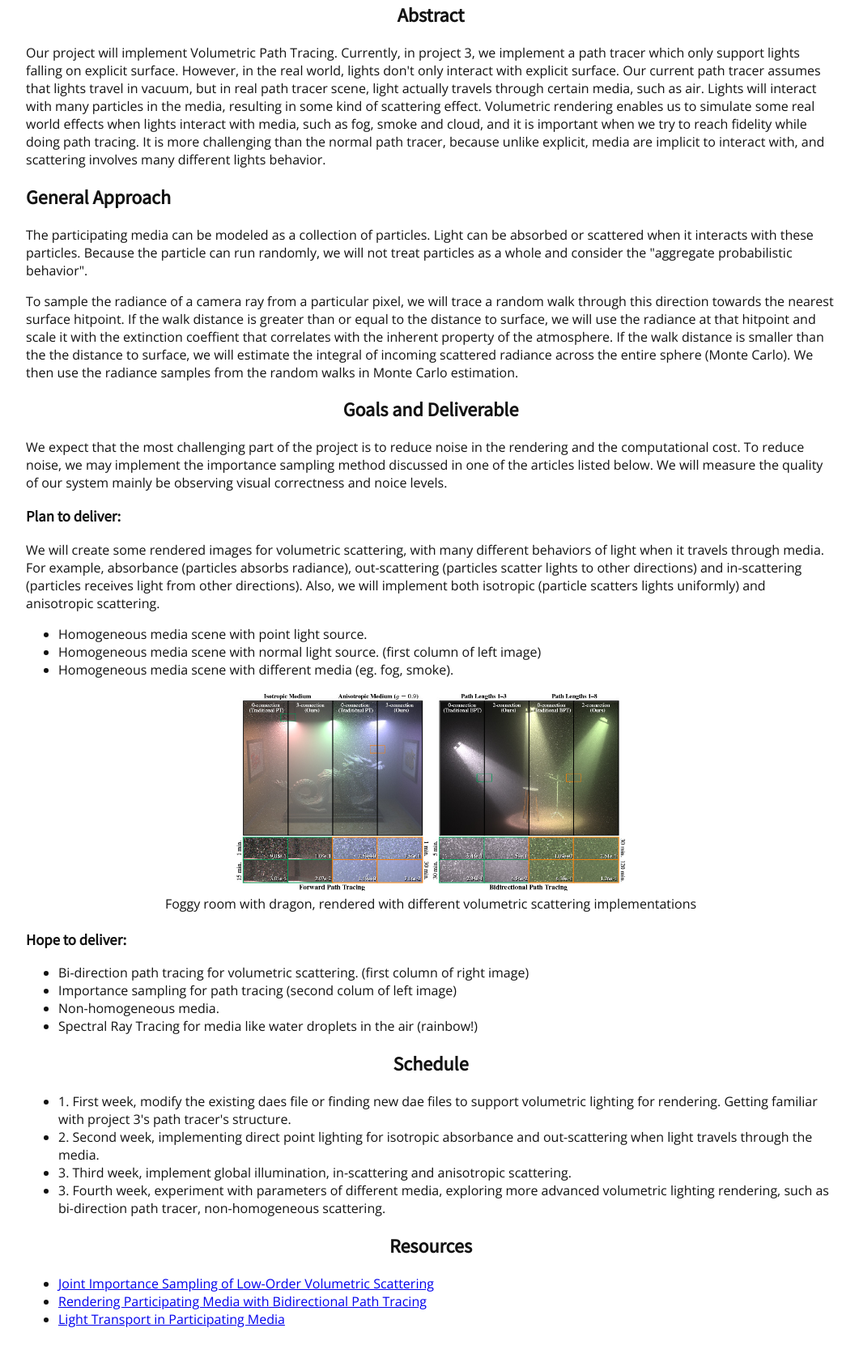
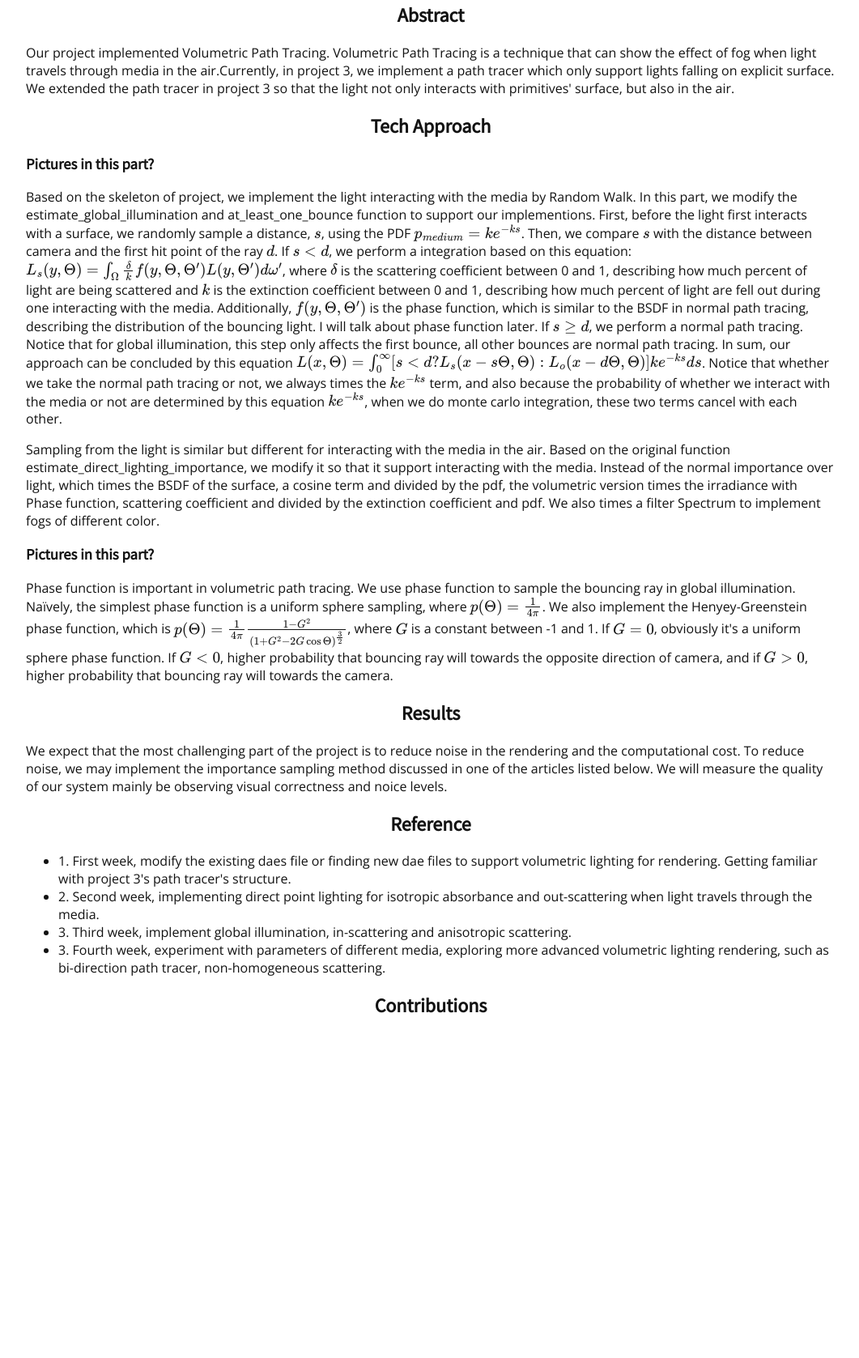
Before and after one commit to JerryJiehanWang/cs184_final, a plain HTML site: page docs/index.html in a window 1280 px wide. Shown: the part 231-1908 px from the top of the page at 81% size, without its empty margins (108-1169 px from the left). After the commit the page ends 1608 px from the top, so only its background shows below. Drawn offline with nearby package versions, Linux system fonts and the light colour scheme; some packages are replaced by stand-ins of ours.

Commit message:
final report abstract and tech approach

```diff
--- a/docs/index.html
+++ b/docs/index.html
@@ -23,56 +23,54 @@
 </head>
 
 <body>
-  <h1 align="middle">CS 184 Final Project Proposal: Volumetric Scattering Rendering</h1>
+  <h1 align="middle">CS 184 Final Report: Volumetric Scattering Rendering</h1>
 <h2 align="middle">Team Member: Jiehan Wang, Jiayue Tao, Yun Xu</h2>
 
 <h2 align="middle">Abstract</h2>
-<p>Our project will implement Volumetric Path Tracing. Currently, in project 3, we implement a path tracer which only
-support lights falling on explicit surface. However, in the real world, lights don't only interact with explicit surface.
-Our current path tracer assumes that lights travel in vacuum, but in real path tracer scene, light actually travels through
-  certain media, such as air. Lights will interact with many particles in the media, resulting in some kind of scattering
-  effect. Volumetric rendering enables us to simulate some real world effects when lights interact with media, such as fog,
-smoke and cloud, and it is important when we try to reach fidelity while doing path tracing. It is more challenging
-than the normal path tracer, because unlike explicit, media are implicit to interact with, and scattering involves many
-different lights behavior.</p>
-<h2>General Approach </h2>
-<p>The participating media can be modeled as a collection of particles. Light can be absorbed or scattered when it interacts with these particles. Because the particle can run randomly, we will not treat particles as a whole and consider the "aggregate probabilistic behavior". </p>
-<p>
-  To sample the radiance of a camera ray from a particular pixel, we will trace a random walk through this direction towards the nearest surface hitpoint. If the walk distance is greater than or equal to the distance to surface, we will use the radiance at that hitpoint and scale it with the extinction coeffient that correlates with the inherent property of the atmosphere. If the walk distance is smaller than the the distance to surface, we will estimate the integral of incoming scattered radiance across the entire sphere (Monte Carlo). We then use the radiance samples from the random walks in Monte Carlo estimation.
+<p>Our project implemented Volumetric Path Tracing. Volumetric Path Tracing is a technique that can show the effect of
+  fog when light travels through media in the air.Currently, in project 3, we implement a path tracer which only
+  support lights falling on explicit surface. We extended the path tracer in project 3 so that the light not only interacts
+  with primitives' surface, but also in the air.
 </p>
-  <h2 align="middle">Goals and Deliverable</h2>
+
+<h2 align="middle">Tech Approach</h2>
+  <h3>Pictures in this part?</h3>
+<p> Based on the skeleton of project, we implement the light interacting with the media by Random Walk. In this part, we
+  modify the estimate_global_illumination and at_least_one_bounce function to support our implementions.
+  First, before the
+light first interacts with a surface, we randomly sample a distance, \(s\), using the PDF \(p_{medium} = ke^{-ks}\). Then,
+we compare \(s\) with the distance between camera and the first hit point of the ray \(d\). If \(s < d\), we perform a
+integration based on this equation: \(L_s(y, \Theta) = \int_{\Omega}\frac{\delta}{k}f(y, \Theta, \Theta')L(y, \Theta')d\omega'\),
+  where \(\delta\) is the scattering coefficient between 0 and 1, describing how much percent of light are being scattered and \(k\)
+  is the extinction coefficient between 0 and 1, describing how much percent of light are fell out during one interacting with the media.
+  Additionally, \(f(y, \Theta, \Theta')\) is the phase function, which is similar to the BSDF in normal path tracing, describing
+  the distribution of the bouncing light. I will talk about phase function later.
+  If \(s \ge d\), we perform a normal path tracing. Notice that for global illumination, this step only affects the first bounce,
+  all other bounces are normal path tracing. In sum, our approach can be concluded by this equation \(L(x, \Theta) = \int_{0}^{\infty}
+  [s < d ? L_s(x-s\Theta, \Theta) : L_o(x - d\Theta, \Theta)]ke^{-ks}ds\). Notice that whether we take the normal path tracing or not,
+  we always times the \(ke^{-ks}\) term, and also because the probability of whether we interact with the media or not are determined
+  by this equation \(ke^{-ks}\), when we do monte carlo integration, these two terms cancel with each other.
+</p>
+  <p>Sampling from the light is similar but different for interacting with the media in the air. Based on the original function
+    estimate_direct_lighting_importance, we modify it so that it support interacting with the media. Instead of the normal
+    importance over light, which times the BSDF of the surface, a cosine term and divided by the pdf, the volumetric version
+  times the irradiance with Phase function, scattering coefficient and divided by the extinction coefficient and pdf.
+  We also times a filter Spectrum to implement fogs of different color.</p>
+
+  <h3>Pictures in this part?</h3>
+  <p>Phase function is important in volumetric path tracing. We use phase function to sample the bouncing ray in global illumination.
+  Naïvely, the simplest phase function is a uniform sphere sampling, where \(p(\Theta) = \frac{1}{4\pi}\). We also implement the
+    Henyey-Greenstein phase function, which is \(p(\Theta) = \frac{1}{4\pi}\frac{1 - G^2}{(1 + G^2 - 2G\cos{\Theta})^{\frac{3}{2}}}\),
+  where \(G\) is a constant between -1 and 1. If \(G = 0\), obviously it's a uniform sphere phase function. If \(G < 0\),
+  higher probability that bouncing ray will towards the opposite direction of camera, and if \(G > 0\), higher probability that bouncing ray
+  will towards the camera.</p>
+
+
+  <h2 align="middle">Results</h2>
   <p>We expect that the most challenging part of the project is to reduce noise in the rendering and the computational cost. To reduce noise, we may implement the importance sampling method discussed in one of the articles listed below. We will measure the quality of our system mainly be observing visual correctness and noice levels.</p>
 
 
-  <h3>Plan to deliver: </h3>
-  <p> We will create some rendered images for volumetric scattering, with many different behaviors of light when it
-  travels through media. For example, absorbance (particles absorbs radiance), out-scattering (particles scatter lights
-  to other directions) and in-scattering (particles receives light from other directions). Also, we will implement
-  both isotropic (particle scatters lights uniformly) and anisotropic scattering.</p>
-<ul>
-  <li>Homogeneous media scene with point light source.</li>
-  <li>Homogeneous media scene with normal light source. (first column of left image)</li>
-  <li>Homogeneous media scene with different media (eg. fog, smoke).</li>
-</ul>
-
-  <div align="center">
-            <table style="width=100%">
-                <tr>
-                    <td align="middle">
-                    <img src="images/dragon.jpg" width="480px" />
-                    <figcaption align="middle">Foggy room with dragon, rendered with different volumetric scattering implementations</figcaption>
-                </tr>
-            </table>
-        </div>
-  <h3>Hope to deliver: </h3>
-  <ul>
-    <li>Bi-direction path tracing for volumetric scattering. (first column of right image)</li>
-    <li>Importance sampling for path tracing (second colum of left image)</li>
-    <li>Non-homogeneous media.</li>
-    <li>Spectral Ray Tracing for media like water droplets in the air (rainbow!)</li>
-  </ul>
-
-<h2 align="middle">Schedule</h2>
+<h2 align="middle">Reference</h2>
 <ul>
   <li>1. First week, modify the existing daes file or finding new dae files to support volumetric lighting for rendering.
   Getting familiar with project 3's path tracer's structure.</li>
@@ -84,20 +82,7 @@ different lights behavior.</p>
   such as bi-direction path tracer, non-homogeneous scattering.</li>
 </ul>
 
-<h2 align="middle">Resources</h2>
-<ul>
-  <li>
-    <a href="https://cs.dartmouth.edu/wjarosz/publications/georgiev13joint.pdf">Joint Importance Sampling of Low-Order Volumetric Scattering</a>
-
-  </li>
-
-  <li>
-    <a href="http://luthuli.cs.uiuc.edu/~daf/courses/rendering/papers/lafortune96rendering.pdf">Rendering Participating Media
-with Bidirectional Path Tracing</a>
-  </li>
-  <li><a href="https://cs.dartmouth.edu/~wjarosz/publications/dissertation/chapter4.pdf">Light Transport in Participating Media</a></li>
-
-</ul>
+<h2 align="middle">Contributions</h2>
 
 </body>
 </html>
```
Also changed, not shown: docs/images/dragon.jpg (deleted), docs/imgs/CBspheres_e0.1_s0.5.png (added), docs/imgs/CBspheres_e0.2_s0.5.png (added), docs/imgs/CBspheres_e0.3_s0.1.png (added), docs/imgs/CBspheres_e0.3_s0.5.png (added), docs/imgs/CBspheres_e0.5_s0.5.png (added), docs/imgs/CBspheres_g-0.3.png (added), 7 other files.
